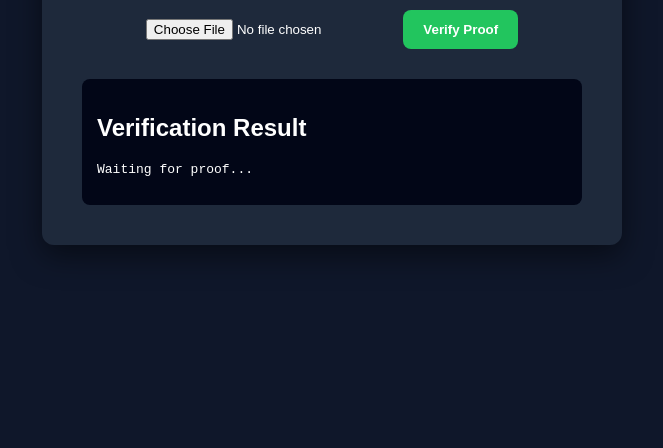
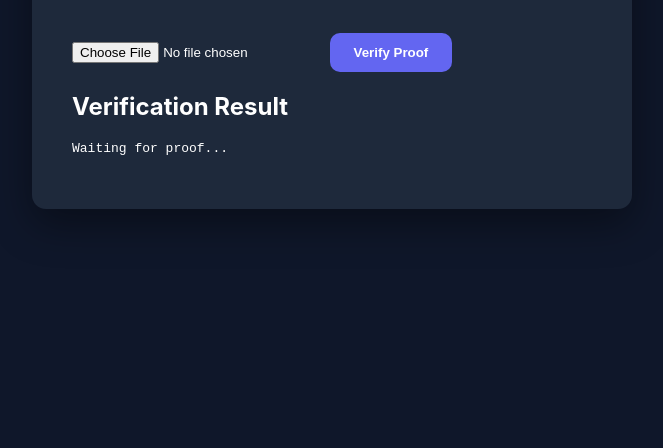
Before and after one commit to Gorupa/zktls-proof-verifier, a plain HTML site: page index.html in a window 1280 px wide. Shown: the part 368-816 px from the top of the page, without its empty margins (308-971 px from the left). Drawn offline with Linux system fonts and the light colour scheme.

Commit message:
Update style.css

```diff
--- a/style.css
+++ b/style.css
@@ -1,41 +1,33 @@
 body{
-font-family: Arial, sans-serif;
+font-family: 'Inter', sans-serif;
 background:#0f172a;
 color:white;
 display:flex;
 justify-content:center;
 align-items:center;
 height:100vh;
+margin:0;
 }
 
 .container{
 background:#1e293b;
 padding:40px;
-border-radius:12px;
-width:500px;
-text-align:center;
-box-shadow:0 10px 30px rgba(0,0,0,0.5);
+border-radius:14px;
+width:520px;
+box-shadow:0 15px 40px rgba(0,0,0,0.4);
 }
 
 button{
 margin-top:20px;
-padding:12px 20px;
+padding:12px 24px;
+background:#6366f1;
 border:none;
-background:#22c55e;
+border-radius:10px;
 color:white;
-font-weight:bold;
+font-weight:600;
 cursor:pointer;
-border-radius:8px;
 }
 
 button:hover{
-background:#16a34a;
+background:#4f46e5;
 }
-
-.result{
-margin-top:30px;
-text-align:left;
-background:#020617;
-padding:15px;
-border-radius:8px;
-}
```
